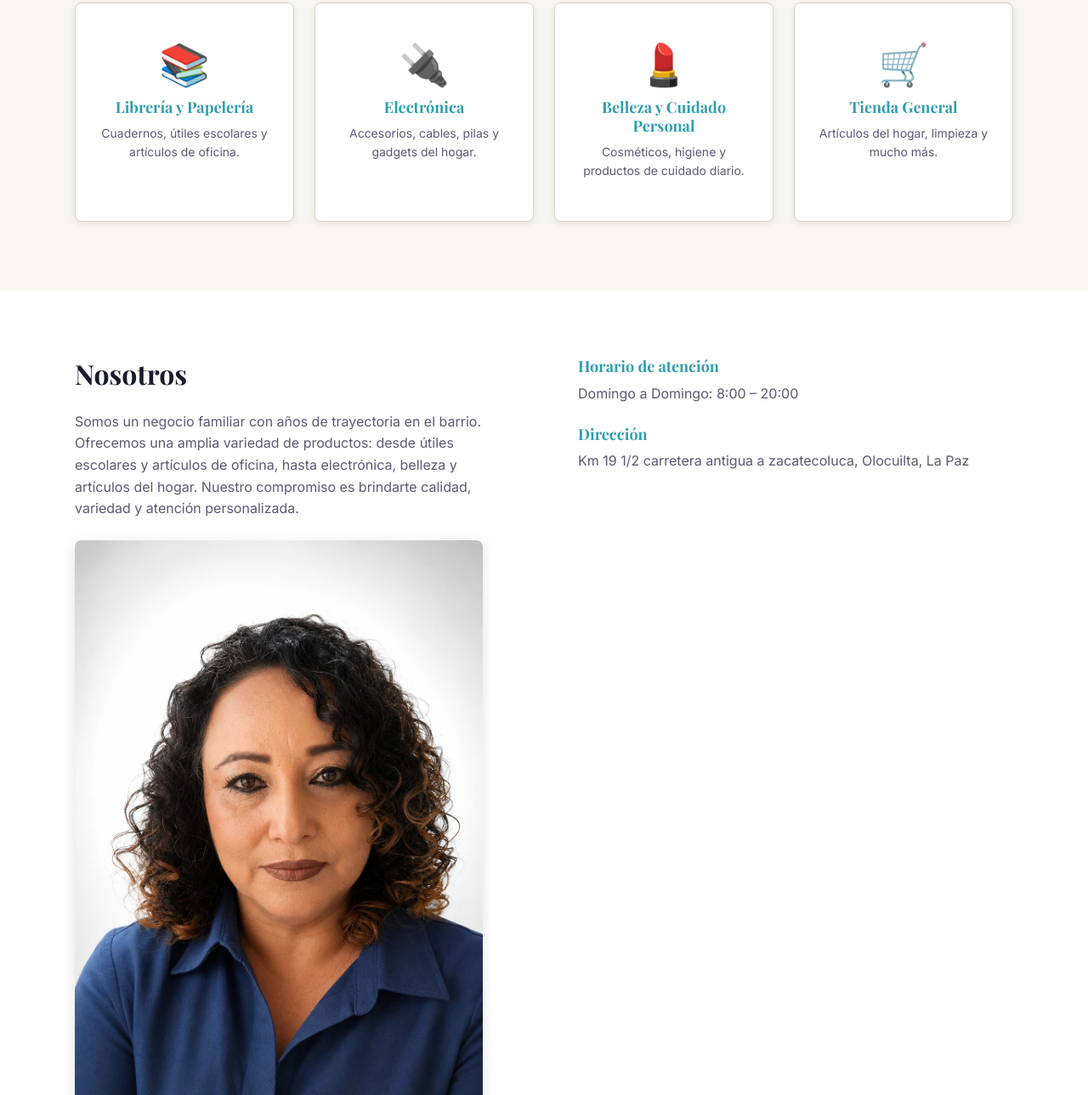
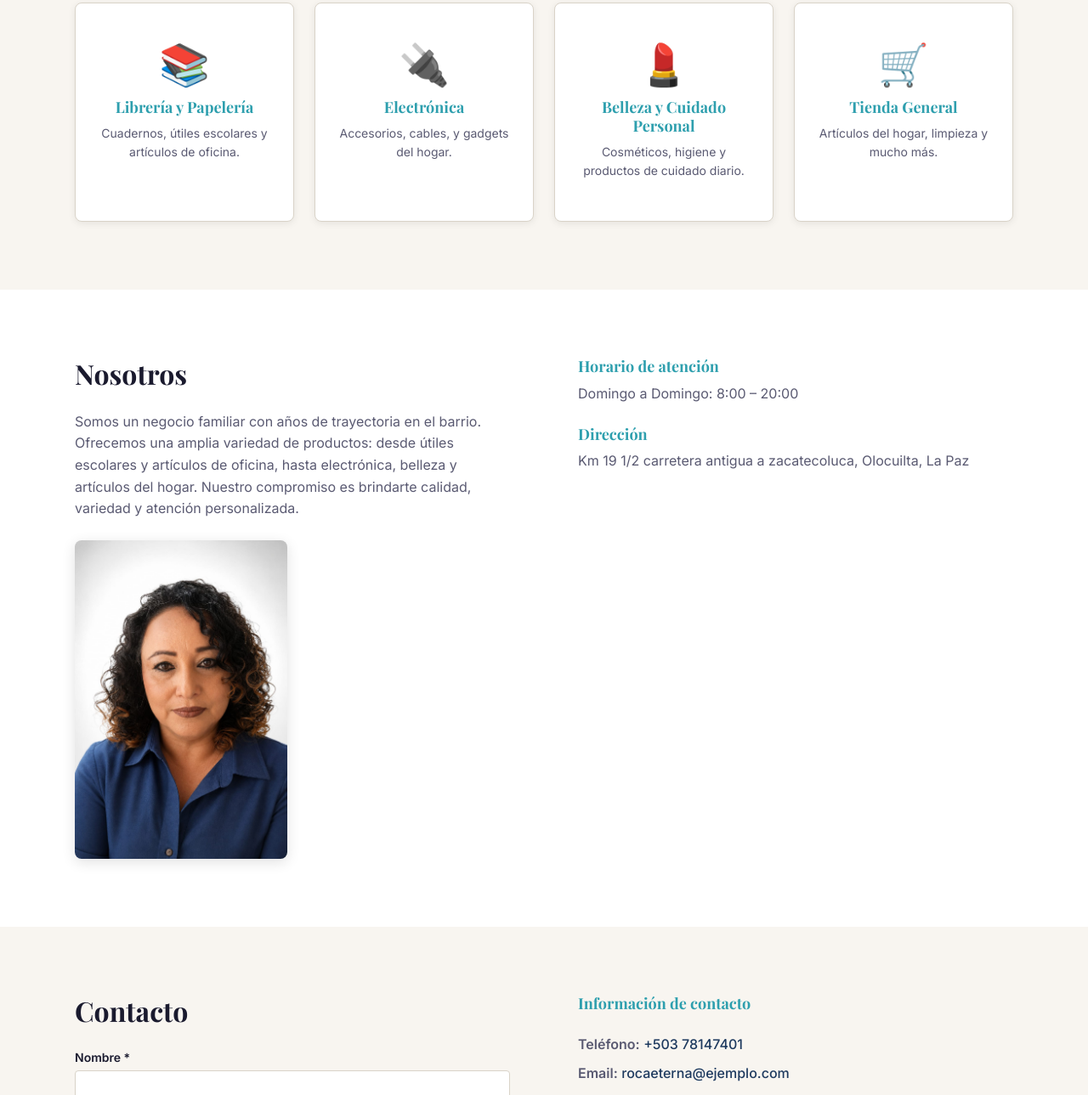
Before and after one commit to JosueVasquez2305/Proyecto-Landing-Page-Librer-a-Roca-Eterna, a website: page index.html in a window 1280 px wide. Shown: the part 1075-2364 px from the top of the page at 85% size. Drawn offline with nearby package versions, Linux system fonts and the light colour scheme.

Commit message:
fix [fix height]

```diff
--- a/script.js
+++ b/script.js
@@ -26,7 +26,7 @@ const CONFIG = {
    */
   negocio: {
     nombre:      'Librería y Bazar Roca Eterna',
-    eslogan:     'Todo lo que necesitás, en un solo lugar',
+    eslogan:     'Siempre contigo',
     descripcion: 'Somos un negocio familiar con años de trayectoria en el barrio. '
                 + 'Ofrecemos una amplia variedad de productos: desde útiles escolares '
                 + 'y artículos de oficina, hasta electrónica, belleza y artículos del hogar. '
@@ -88,7 +88,7 @@ const CONFIG = {
     {
       id:          'electronica',
       nombre:      'Electrónica',
-      descripcion: 'Accesorios, cables, pilas y gadgets del hogar.',
+      descripcion: 'Accesorios, cables, y gadgets del hogar.',
       icono:       '🔌',
     },
     {
--- a/style.css
+++ b/style.css
@@ -499,7 +499,7 @@ a:hover {
 /* Foto del negocio en la sección Nosotros */
 .nosotros-foto {
   width: 100%;
-  max-width: 480px;
+  max-width: 250px;
   height: auto;
   object-fit: contain;
   border-radius: var(--radius-md);
```
